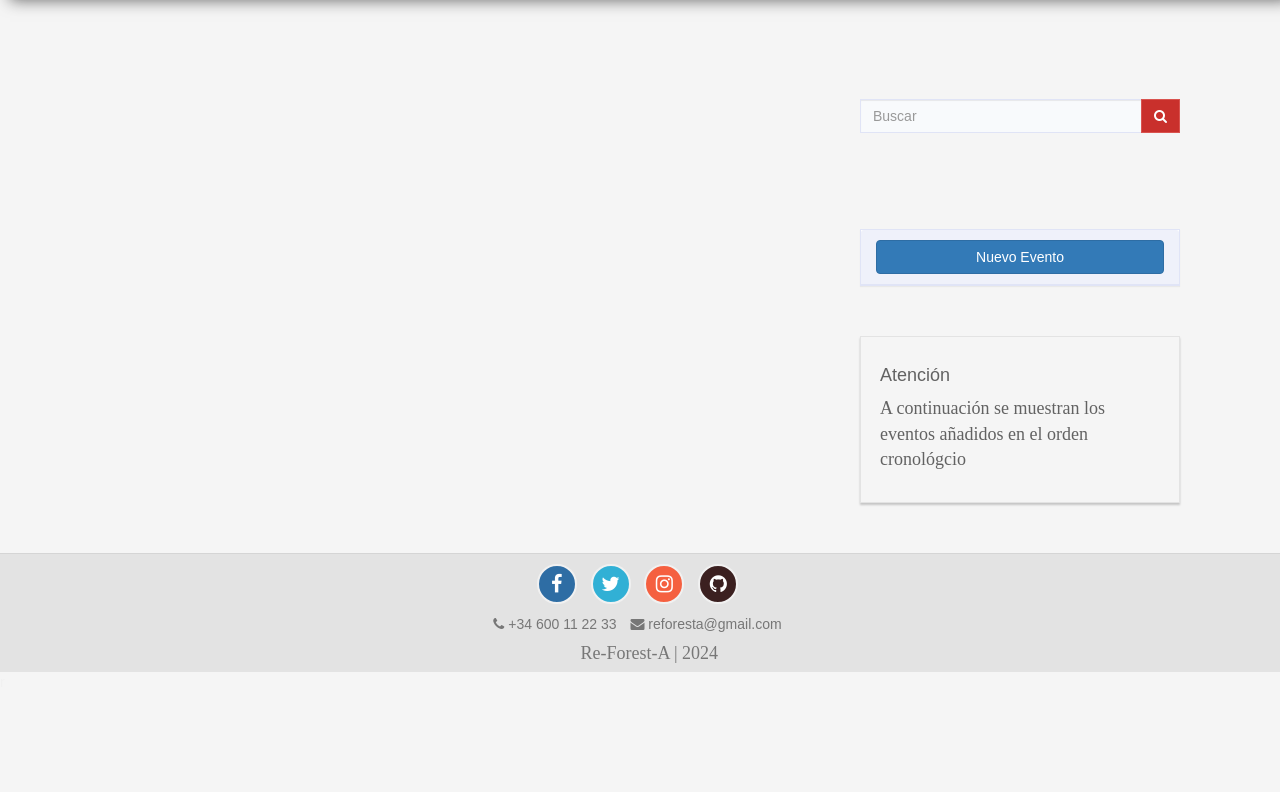
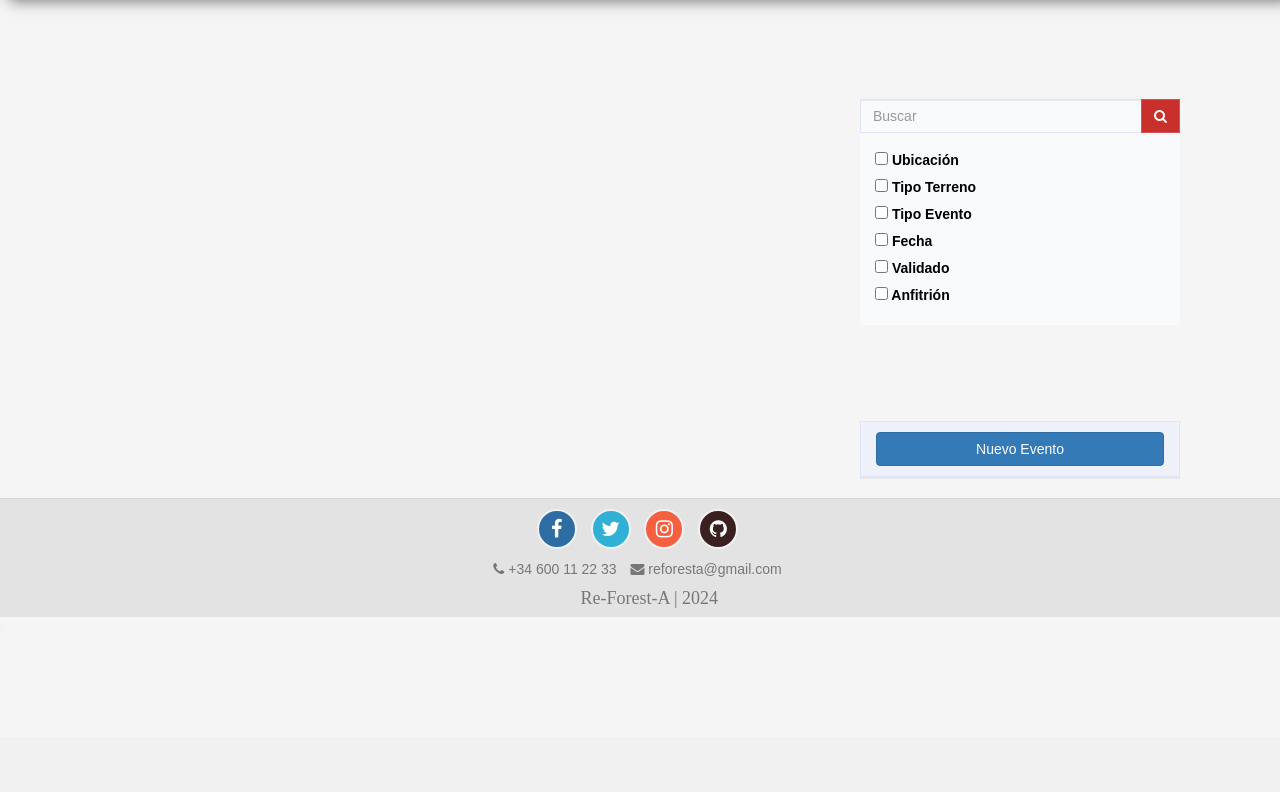
Before and after one commit to LtVish/proyecto_DWES_equipo_3, a PHP site: page /controller/EventsController.php?page=1 in a window 1280 px wide. Shown: the part 71-863 px from the top of the page. After the commit the page ends 688 px from the top, so only its background shows below. Run offline with PHP 8.4, Linux system fonts and the light colour scheme; the visitor is signed in with stand-in values (Sample User, id 1); data that the repository does not hold is empty.

Commit message:
filtrado de eventos en búsqueda

```diff
--- a/public/controller/EventsController.php
+++ b/public/controller/EventsController.php
@@ -1,17 +1,84 @@
 <?
     include_once "../models/Event.php";
     include_once "../models/User.php";
+
+    function filter_events(array $events){
+        $to_return = [];
+
+        if(isset($_GET["location"])){
+            foreach($events as $event){
+                if(str_contains(strtoupper($event->location), strtoupper($_GET["search"])) && !in_array($event, $to_return)){
+                    $to_return[] = $event;
+                }
+            }
+        }
+
+        if(isset($_GET["type_terrain"])){
+            foreach($events as $event){
+                if(str_contains(strtoupper($event->terrain), strtoupper($_GET["search"])) && !in_array($event, $to_return)){
+                    $to_return[] = $event;
+                }
+            }
+        }
+
+        if(isset($_GET["type"])){
+            foreach($events as $event){
+                if(str_contains(strtoupper($event->type), strtoupper($_GET["search"])) && !in_array($event, $to_return)){
+                    $to_return[] = $event;
+                }
+            }
+        }
+
+        if(isset($_GET["date"])){
+            foreach($events as $event){
+                if(str_contains($event->date, $_GET["search"]) && !in_array($event, $to_return)){
+                    $to_return[] = $event;
+                }
+            }
+        }
+
+        if(isset($_GET["state"])){
+            foreach($events as $event){
+                if($event->state && !in_array($event, $to_return)){
+                    $to_return[] = $event;
+                }
+            }
+        }
+
+        if(isset($_GET["user"])){
+            $id = User::getIdByNick($_GET["search"]);
+
+            if($id){
+                foreach($events as $event){
+                    if($event->creator_id == $id && !in_array($event, $to_return)){
+                        $to_return[] = $event;
+                    }
+                }
+            }
+        }
+
+        return $to_return;
+    }
+
     session_start();
-    if(!isset($_GET["search"]))
-        $events = Event::GetAll();
-    else
-        $events = Event::FilteredEvents($_GET["search"]);
 
-    $events = array_reverse($events);
+    $checkboxes = [];
+    $filtered_events = [];
 
-    $pages = count($events)%3 ? intdiv(count($events), 3) + 1 : intdiv(count($events),3);
+    $events = Event::CalendarFilteredEvents();
+    if(!isset($_GET["search"]) || (trim($_GET["search"]) == "" && !isset($_GET["state"]))){
+        $filtered_events = $events;
+    }
+    else{
+        $filtered_events = filter_events($events);
+    }
+
+    $filtered_events = array_reverse($filtered_events);
+
+    $pages = count($filtered_events)%3 ? intdiv(count($filtered_events), 3) + 1 : intdiv(count($filtered_events),3);
 
     $page = (int)$_GET["page"];
+    //echo "<h1>$page</h1>";
 
     if($page > $pages)
         $page = $pages;
@@ -19,7 +86,7 @@
         $page = 1;
     }
 
-    $show_events = array_slice($events, $page*3 - 3, 3);
+    $show_events = array_slice($filtered_events, $page*3 - 3, 3);
 
     include_once '../views/cards/event_card.php';
     include_once "../views/event.php";
--- a/public/controller/SingleEventController.php
+++ b/public/controller/SingleEventController.php
@@ -36,7 +36,7 @@
     }
 
     session_start();
-    $user;
+    $user = "";
     $is_from_user;
 
     if(isset($_SESSION["user"]))
--- a/public/css/style.css
+++ b/public/css/style.css
@@ -1240,4 +1240,14 @@ input {
 	margin-bottom: 10px;
 }
 
+#anterior, #siguiente{
+	margin-right: 5px;
+	margin-left: 5px;
+	color: #31b0d5;
+}
+#anterior, #siguiente{
+	background-color: #31b0d5;
+	color: #f1f1f1;
+}
+
 /*-- End of Contact Page Stylesheet --*/
--- a/public/views/event.php
+++ b/public/views/event.php
@@ -19,6 +19,19 @@
         <script src="https://oss.maxcdn.com/libs/html5shiv/3.7.0/html5shiv.js"></script>
         <script src="https://oss.maxcdn.com/libs/respond.js/1.4.2/respond.min.js"></script>
     <![endif]-->
+    <style>
+        .pagination > li > button{
+            margin-right: 5px;
+            margin-left: 5px;
+            color: #31b0d5;
+            background-color: white;
+            border-radius: 6px;
+          }
+          .pagination > li > button:hover{
+            background-color: #31b0d5;
+            color: #f1f1f1;
+          }
+    </style>
 </head>
 <body id="page-top">
 
@@ -37,19 +50,20 @@
               show_demo_post($event);
             }
           ?>
+          <form class="form-horizontal" action="EventsController.php" method=get>
           <nav class="text-center" style="font-size: 20px;">
             <ul class="pagination">
               <?php if($page > 1){
               ?>
-              <li><a href=<?=!isset($_GET["search"])?"EventsController.php?page=".($page -1):"EventsController.php?page=".($page -1)."&search=".$_GET["search"]?> aria-label="suivant">
+              <li><button id="anterior" type=submit name="page" value=<?=$page -1?> aria-label="suivant">
                 <span aria-hidden="true">&laquo; Anterior</span>
-              </a></li>
+              </button></li>
               <?php } ?>
               <?php if($page < $pages){
               ?>
-              <li><a href=<?=!isset($_GET["search"])?"EventsController.php?page=".($page +1):"EventsController.php?page=".($page +1)."&search=".$_GET["search"]?> aria-label="suivant">
+              <li><button id="siguiente" class="eventos" type=submit name="page" value=<?=($page +1)?> aria-label="suivant">
                 <span aria-hidden="true">Siguiente &raquo;</span>
-              </a></li>
+              </button></li>
               <?php } ?>
             </ul>
           </nav>
@@ -58,33 +72,51 @@
 
       <!-- Side bar -->
         <div class="col-xs-12 col-sm-4">
-           <form class="form-horizontal" action="EventsController.php?page=1" method=get>
              <div class="input-group">
-              <input type="hidden" name="page" value=1>
-               <input class="form-control" type="text" placeholder="Buscar" name="search">
+               <input class="form-control" type="text" placeholder="Buscar" name="search"
+                <?=isset($_GET["search"])?"value='".$_GET["search"]."'":""?>>
                <span class="input-group-btn">
                   <a class="btn" type="submit"><i class="fa fa-search"></i></a>
                </span>
+             </div>
+             <div class="panel-body" style="color: black;">
+                <label for="filter_location">
+                  <input type="checkbox" id="filter_location" name="location"
+                  <?=isset($_GET["location"])?"checked":""?>> Ubicación
+                </label><br>
+
+                <label for="filter_type">
+                  <input type="checkbox" id="filter_type" name="type_terrain"
+                  <?=isset($_GET["type_terrain"])?"checked":""?>> Tipo Terreno
+                </label><br>
+
+                <label for="filter_type">
+                  <input type="checkbox" id="filter_type" name="type"
+                  <?=isset($_GET["type"])?"checked":""?>> Tipo Evento
+                </label><br>
+
+                <label for="filter_date">
+                  <input type="checkbox" id="filter_date" name="date"
+                  <?=isset($_GET["date"])?"checked":""?>> Fecha
+                </label><br>
+
+                <label for="filter_state">
+                  <input type="checkbox" id="filter_state" name="state"
+                    <?=isset($_GET["state"])?"checked":""?>> Validado
+                </label><br>
+
+                <label for="filter_user">
+                  <input type="checkbox" id="filter_user" name="user"
+                  <?=isset($_GET["user"])?"checked":""?>> Anfitrión
+                </label>
              </div>
            </form>
            <div class="panel">
              <div class="panel-heading">
                  <a href="NewEventController.php?action=create"> <button class="btn btn-primary btn-block" type="submit">Nuevo Evento</button></a>
              </div>
-             <!--<div class="panel-body">
-               <ul class="nav">
-                 <li><a href="#">Category I</a></li>
-                 <li><a href="#">Category II</a></li>
-                 <li><a href="#">Category III</a></li>
-                 <li><a href="#">Category IV</a></li>
-                 <li class="last"><a href="#">Category V</a></li>
-               </ul>
-             </div>-->
            </div>
-           <div class="well">
-             <h4>Atención</h4>
-             <p>A continuación se muestran los eventos añadidos en el orden cronológcio</p>
-           </div>
+
             <!--<h3>Recent Posts</h3>
             <hr>
              <div class="post">
@@ -113,7 +145,7 @@
                  <h4 class="text-left"><a href="single_post.html"><strong>Consequuntur</strong></a></h4>
                </div>
              </div>
-        </div>-->
+        </div>--!>
       <!-- End of Side bar -->
 
       </div>
--- a/public/views/home.php
+++ b/public/views/home.php
@@ -71,8 +71,8 @@
            <div id="category1" class="tab-pane active" >
               <div class="row popup-gallery">
                 <?php
-                  for($i = 0; $i < 8 ; $i++){
-                    generate_card($events[$i], true);
+                  foreach($events as $event){
+                    generate_card($event, true);
                   }
                   ?>
               </div>
--- a/public/views/nav-bar.php
+++ b/public/views/nav-bar.php
@@ -19,7 +19,7 @@
                 <li class="<?php echo ($_SERVER['PHP_SELF'] == '/views/login.php') ? 'active' : ''; ?> lien">
                 <a href="LoginController.php"><i class="fa fa-user sr-icons"></i> Login </a></li>
                 <li class="<?php echo ($_SERVER['PHP_SELF'] == '/views/event.php') ? 'active' : ''; ?> lien">
-                <a href="EventsController.php?page=1"><i class="fa fa-calendar sr-icons"></i> Eventos </a></li>
+                <a href="EventsController.php?"><i class="fa fa-calendar sr-icons"></i> Eventos </a></li>
                 <li class="<?php echo ($_SERVER['PHP_SELF'] == '/views/species.php') ? 'active' : ''; ?> lien">
                 <a href="SpeciesController.php"><i class="fa fa-tree sr-icons"></i> Nuestras especies </a></li>
                 <li class="<?php echo ($_SERVER['PHP_SELF'] == '/views/achievements.php') ? 'active' : ''; ?> lien">
--- a/public/views/profile.php
+++ b/public/views/profile.php
@@ -106,7 +106,7 @@
 						}
 
 						foreach($posts as $post){
-							show_post($post);
+							show_post($post, $user);
 						}
 					?>
 				</div>
```
Also changed, not shown: public/script.sql (+7 -7 lines), public/test/test.php (+2 -4 lines).
